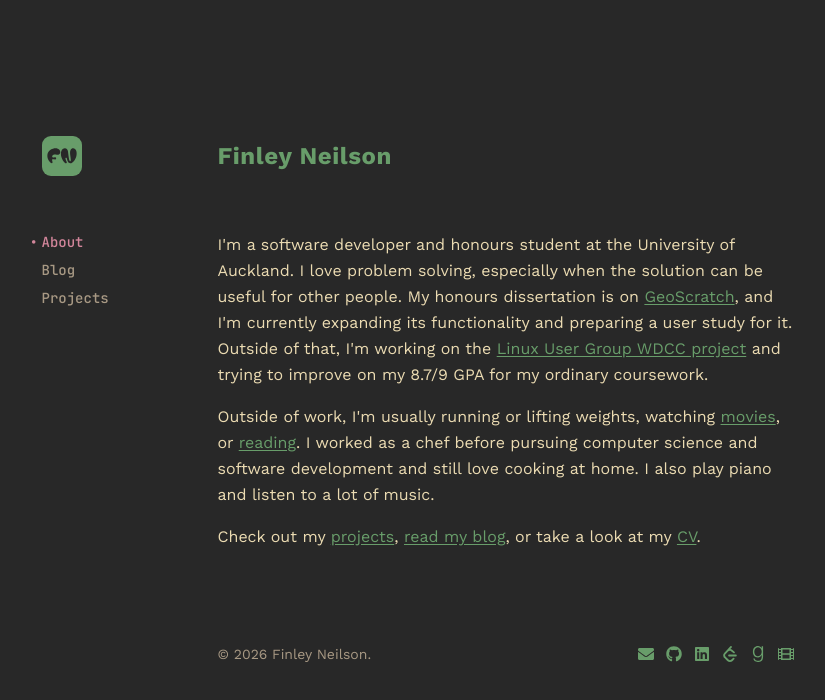
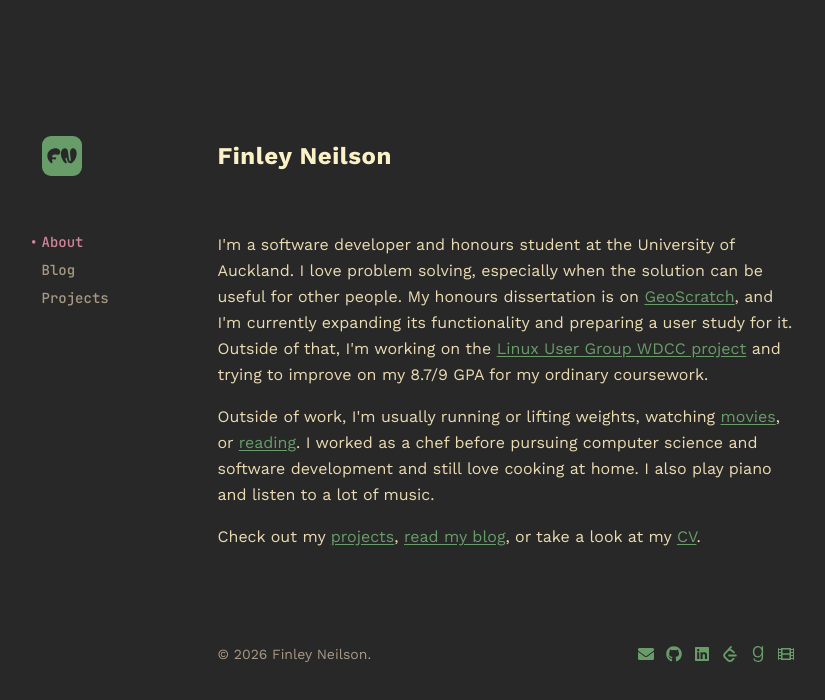
Before and after one commit to FinleyNeilson/finley_personal_website, a Next.js app: page / in a window 1280 px wide. Shown: the top 700 px of the page, without its empty margins (127-952 px from the left). Built offline with nearby package versions, Linux system fonts and the light colour scheme.

Commit message:
fix: keep header link text color unchanged on hover

```diff
--- a/src/app/layout.tsx
+++ b/src/app/layout.tsx
@@ -44,7 +44,7 @@ export default function RootLayout({
               <Image src="/Icon.svg" width={40} height={40} alt="Finley Neilson" />
             </Link>
             <h1 className="flex h-10 items-center font-sans text-2xl font-bold tracking-wide text-fg0 sm:col-start-2 sm:row-start-1">
-              <Link href="/" className="no-underline">
+              <Link href="/" className="text-fg0 no-underline hover:text-fg0">
                 Finley Neilson
               </Link>
             </h1>
```
